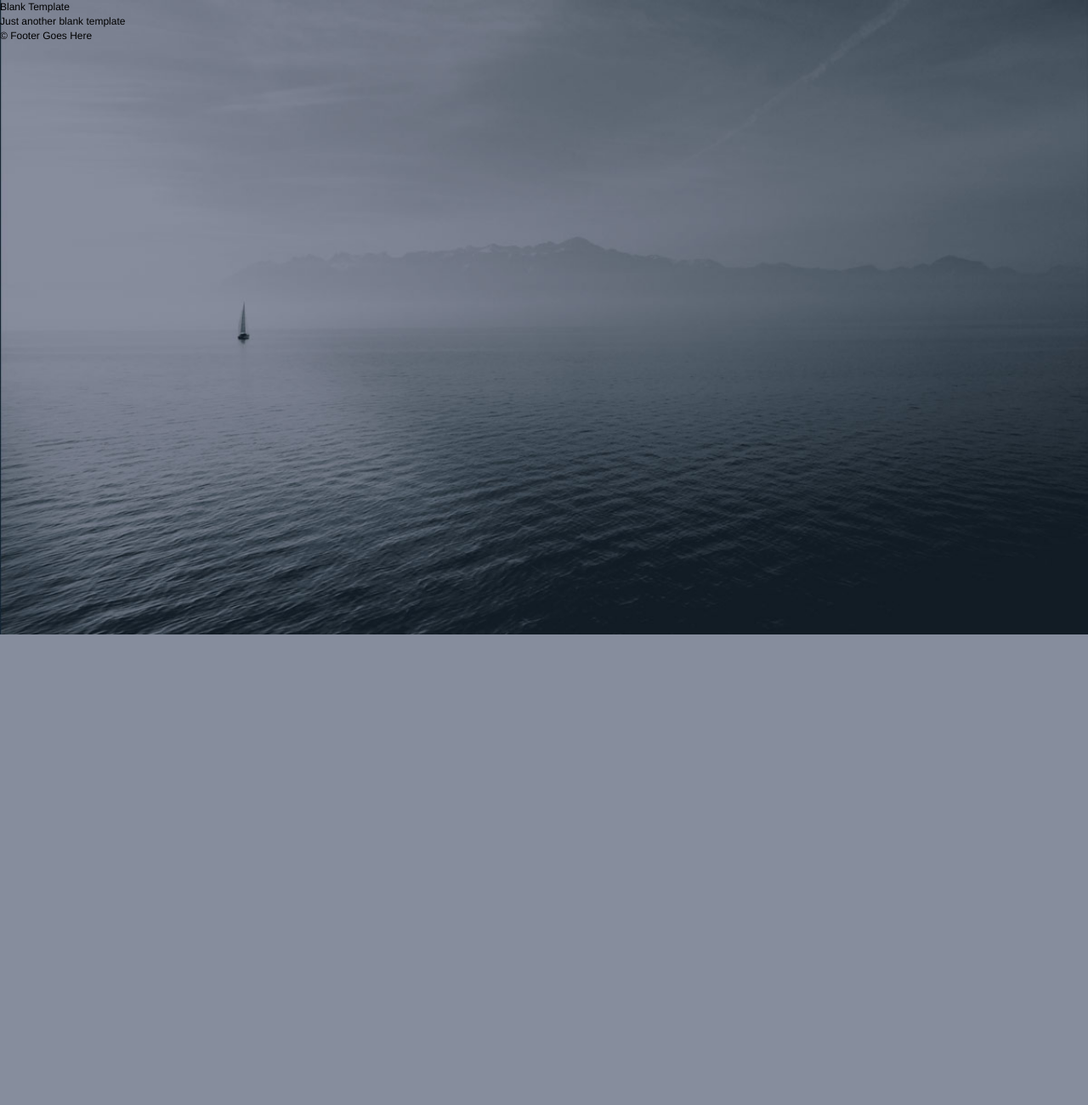
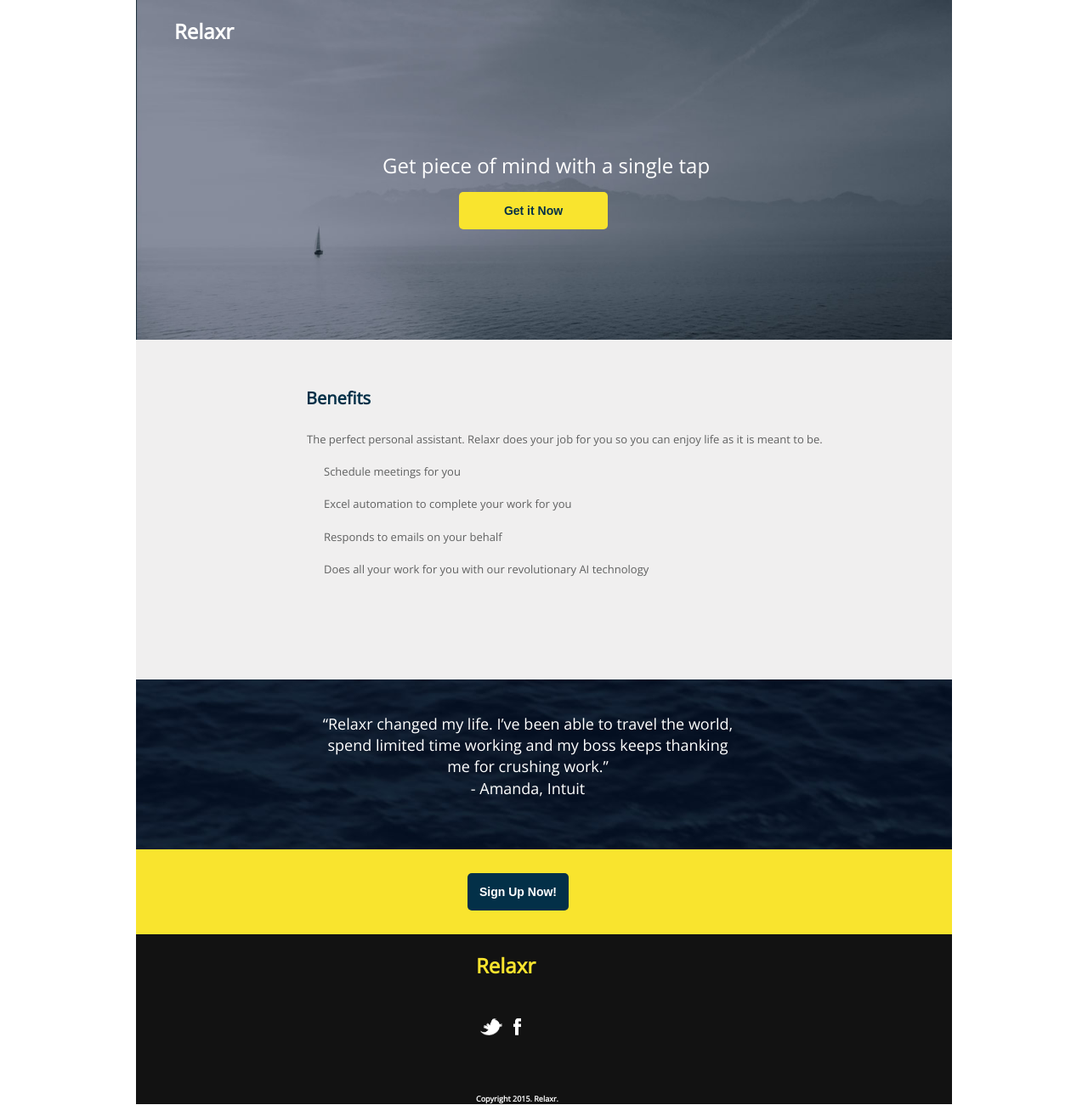
Before and after one commit to FEWD80/homework-02-relaxr-landing-page, a plain HTML site: page index.html in a window 1280 px wide. Shown: the whole page at 85% size. Before the commit the page ends 800 px from the top, so only its background shows below. Drawn offline with nearby package versions, Linux system fonts and the light colour scheme.

Commit message:
Created Relaxr landing page

```diff
--- a/css/style.css
+++ b/css/style.css
@@ -49,9 +49,9 @@ body {
      color: #000;
      font-size: 12px;
      line-height: 1.4;
-     font-family: Helvetica, Arial, sans-serif;
-     background: url(../images/header_bg.jpg) no-repeat center top rgb(134,141,157);
-      background-size: cover;
+     font-family: 'Open Sans', sans-serif;
+     margin: 0;
+     padding: 0;
 }
 
 
@@ -60,18 +60,151 @@ body {
 /*******************************************/
 
 /* Center the container */
-.container {
+#container {
   width: 960px;
   margin: auto;
   height: 500px;
+  background: url(../images/header_bg.jpg) no-repeat center top rgb(134,141,157);
+  background-size: cover;
 }
 
 header {
-
+  color: white;
+  font-size: 24px;
 }
 
-footer {
+.intro {
+  height: 400px;
+}
 
+.intro h1 {
+  font-weight: bolder;
+  position: absolute;
+  padding-top: 20px;
+  padding-left: 45px;
+}
+
+.intro h2 {
+  position: absolute;
+  margin-top: 178px;
+  margin-left: 290px;
+}
+
+.intro button {
+  background: #f9e42e;
+  border: 5px;
+  font-size: 14px;
+  font-weight: bolder;
+  padding: 14px;
+  position: absolute;
+  margin-left: 380px;
+  margin-top: 226px;
+  width: 175px;
+  border-radius: 5px;
+  color: #033048;
+}
+
+.benefits {
+  background: #f0efef;
+  position: absolute;
+  width: 960px;
+  top: 400px;
+  height: 400px;
+}
+
+.benefits h2 {
+  font-weight: bold;
+  font-size: 20px;
+  color: #033048;
+  position: absolute;
+  padding-top: 55px;
+  padding-left: 200px;
+}
+
+.benefitstext {
+  position: absolute;
+  padding-top: 88px;
+  padding-left: 181px;
+}
+
+.benefitstext h3, ul, li {
+  margin: 20px;
+  font-weight: lighter;
+  font-size: 13px;
+  color: #606161;
+}
+
+.testimonial {
+  background: url(../images/testimonial_bg.jpg);
+  position: absolute;
+  width: 960px;
+  top: 800px;
+  height: 200px;
+}
+
+.testimonial p {
+  color: white;
+  font-size: 18px;
+}
+
+.testimonialtext {
+  width: 500px;
+  margin-left: 211px;
+  text-align: center;
+  padding-top: 40px;
+}
+
+.signup {
+  background: #f9e42e;
+  position: absolute;
+  width: 960px;
+  top: 1000px;
+  height: 100px;
+}
+
+.signup button {
+  background: #033048;
+  border: 5px;
+  font-size: 14px;
+  font-weight: bolder;
+  padding: 14px;
+  border-radius: 5px;
+  color: white;
+  position: absolute;
+  margin-left: 390px;
+  margin-top: 28px;
+}
+
+.close {
+  background: #121212;
+  position: absolute;
+  width: 960px;
+  top: 1100px;
+  height: 200px;
+  color: white;
+}
+
+.closetext {
+  margin-left: 400px;
+  margin-top: 20px;
+}
+
+.closetext h2 {
+  font-size: 24px;
+  font-weight: bolder;
+  color: #f9e42e;
+  padding-bottom: 40px;
+}
+
+.closetext img {
+  height: 30px;
+  padding: 5px;
+}
+
+.closetext footer {
+  font-size: 9px;
+  font-weight: bold;
+  padding-top: 60px;
 }
 
 /******************************************
--- a/index.html
+++ b/index.html
@@ -2,25 +2,55 @@
 <html lang="en">
 	<head>
     	<meta charset="utf-8">
-    	<meta name="description" content="Your description goes here">
-    	<meta name="keywords" content="one, two, three">
+    	<meta name="description" content="Relaxr Get piece of mind with a single tap">
+    	<meta name="keywords" content="Relaxr, assistant, personal">
 
-		<title>Blank Template</title>
+		<title>Relaxr</title>
 
 		<!-- external CSS link -->
 		<link rel="stylesheet" href="css/reset.css">
 		<link rel="stylesheet" href="css/style.css">
+		<link href='https://fonts.googleapis.com/css?family=Open+Sans' rel='stylesheet' type='text/css'>
 
 	</head>
 	<body>
 		<div id="container">
-			<header>
-				<h1>Blank Template</h1>
-				<h2>Just another blank template</h2>
-			</header>
-			<footer>
-				&copy; Footer Goes Here
-			</footer>
-		</div><!-- #container -->
+			<div class="intro">
+				<header>
+					<h1>Relaxr</h1>
+					<h2>Get piece of mind with a single tap</h2>
+				</header>
+				<button>Get it Now</button>
+			</div>
+			<div class="benefits">
+				<h2>Benefits</h2>
+				<div class="benefitstext">
+					<h3>The perfect personal assistant. Relaxr does your job for you so you can enjoy life as it is meant to be.</h3>
+					<ul>
+						<li>Schedule meetings for you</li>
+						<li>Excel automation to complete your work for you</li>
+						<li>Responds to emails on your behalf</li>
+						<li>Does all your work for you with our revolutionary AI technology</li>
+					</ul>
+				</div>
+			</div>
+			<div class="testimonial">
+				<div class="testimonialtext">
+					<p>“Relaxr changed my life. I’ve been able to travel the world, spend limited time working and my boss keeps thanking me for crushing work.”</p>
+					<p class="name">- Amanda, Intuit</p>
+				</div>
+			</div>
+			<div class="signup">
+				<button>Sign Up Now!</button>
+			</div>
+			<div class="close">
+				<div class="closetext">
+					<h2>Relaxr</h2>
+					<a href="http://www.twitter.com" target="_blank"><img src="images/twitter.png" alt="Twitter"></a>
+					<a href="http://www.facebook.com" target="_blank"><img src="images/facebook.png" alt="Facebook"></a>
+					<footer>Copyright 2015. Relaxr.</footer>
+				</div>
+			</div>
+		</div>
 	</body>
 </html>
```
